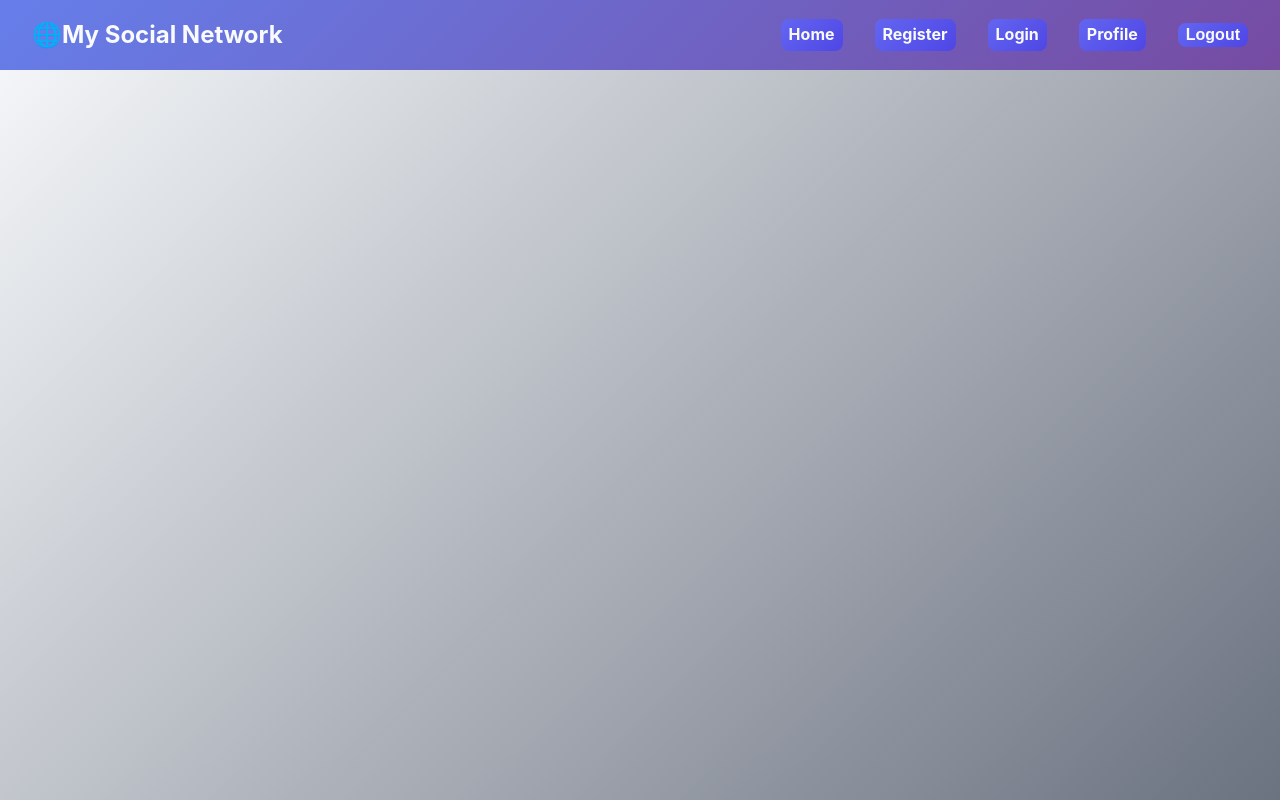
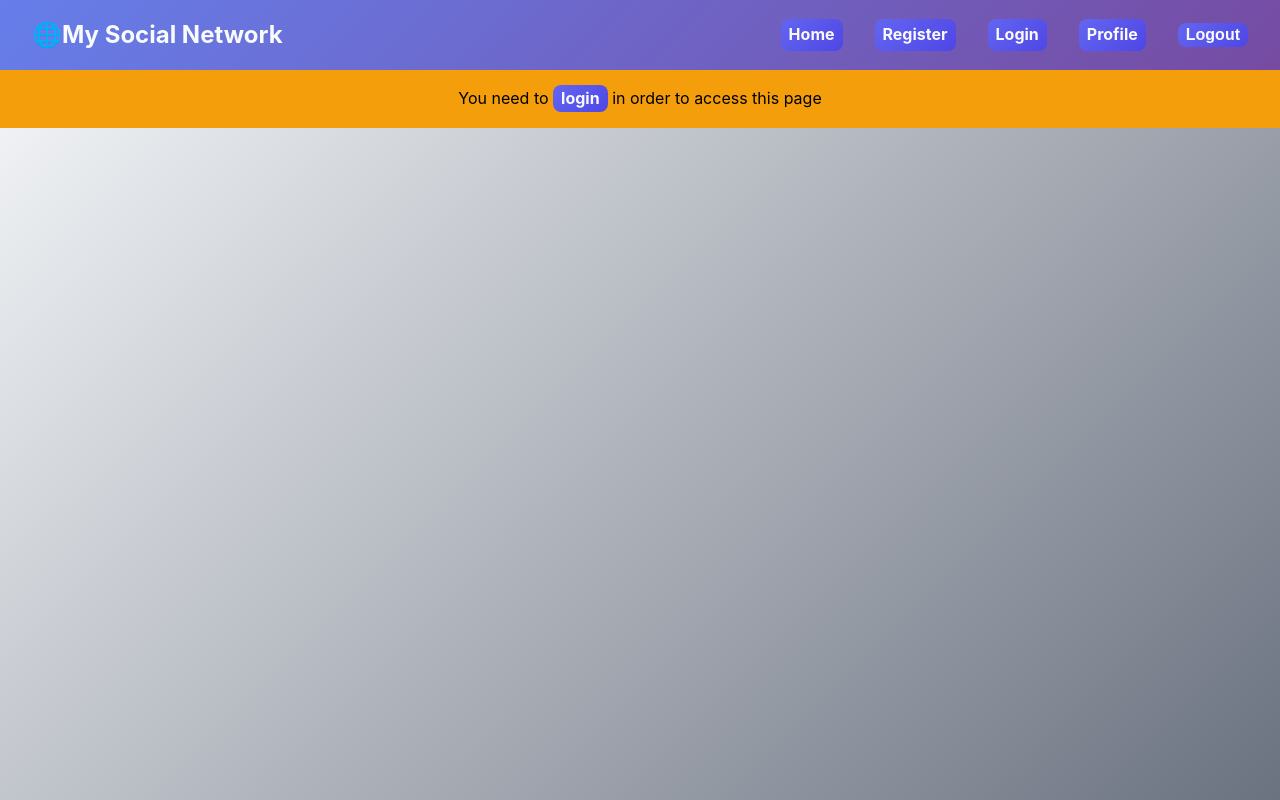
Before and after one commit to RosaBen/socials, a React (Vite) app: page /profile in a window 1280 px wide. Built offline with nearby package versions, Linux system fonts and the light colour scheme.

Commit message:
added css and private route

```diff
--- a/src/Router.jsx
+++ b/src/Router.jsx
@@ -1,5 +1,7 @@
-// import { BrowserRouter as Router, Routes} from 'react-router-dom';
+
 import { BrowserRouter as Router, Routes, Route } from 'react-router-dom';
+import { AuthProvider } from './context/AuthContext';
+import PrivateRoute from './components/PrivateRoute';
 import Navbar from './components/Navbar';
 import Register from './pages/Register'
 import Home from './pages/Home'
@@ -9,7 +11,8 @@ import Profile from './pages/Profile'
 export default function AppRouter() {
 
   return (
-    <Router>
+    <AuthProvider>
+          <Router>
       <header>
       <Navbar/>
       </header>
@@ -18,12 +21,13 @@ export default function AppRouter() {
         <Route path="/" element={<Home />} />
         <Route path="/register" element={<Register/>}/>
         <Route path="/login" element={<Login/>}/>
-        <Route path="/profile" element={<Profile/>}/>
+        <Route path="/profile" element={<PrivateRoute><Profile/></PrivateRoute>}/>
       </Routes>
       </main>
       <footer>
 
       </footer>
     </Router>
+    </AuthProvider>
   );
 }
--- /dev/null
+++ b/src/components/PrivateRoute.jsx
@@ -0,0 +1,11 @@
+// import {Navigate } from 'react-router-dom'
+import { Link } from 'react-router';
+import { useAuth } from '../utils/useAuth'
+
+
+export default function PrivateRoute({ children }) {
+  const { user, loading } = useAuth();
+  if (loading) return <p>Chargement...</p>; //ajouter un loader plus tard
+  return user? children: <p className='profile-unauthorized'>You need to <Link to="/login" className='login-pr'>login</Link> in order to access this page</p>
+  // user? children: <Navigate to='/login' replace/>
+}
--- a/src/styles/App.css
+++ b/src/styles/App.css
@@ -0,0 +1,5 @@
+.profile-unauthorized{
+  background-color: var(--warning-color);
+  text-align: center;
+  padding: 1rem;
+}
--- a/src/styles/header.css
+++ b/src/styles/header.css
@@ -19,7 +19,7 @@ nav  h1{
   align-items: center;
 }
 
-.links-container a{
+.links-container a, .login-pr{
   color: var(--nav-color);
   text-decoration: none;
   background: var(--background-button);
--- a/src/styles/index.css
+++ b/src/styles/index.css
@@ -11,6 +11,7 @@
   --background-button-hover: linear-gradient(135deg, #667eea 0%, #764ba2 100%);
   --background-nav : linear-gradient(135deg, #667eea 0%, #764ba2 100%);
   --text-secondary: #6b7280;
+  --warning-color: #f59e0b;
   /* --primary-color: #6366f1;
   --primary-hover: #4f46e5;
   --accent-color: #ec4899;
```
